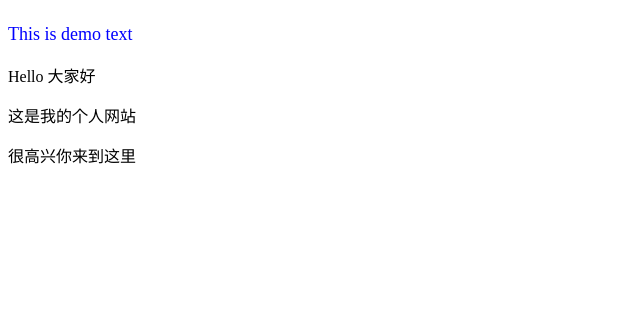
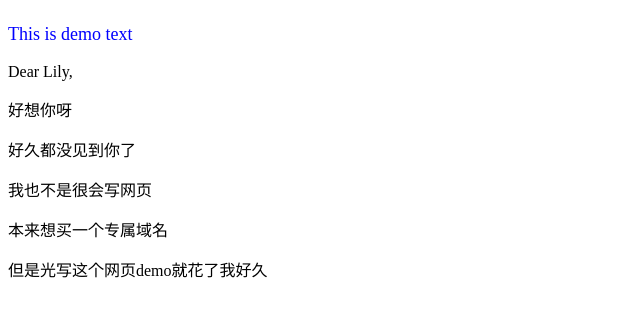
Before and after one commit to hanzining/hanzining.github.io, a plain HTML site: page index.html in a window 1280 px wide. Shown: the part 58-374 px from the top of the page, without its empty margins (0-640 px from the left). Drawn offline with Linux system fonts and the light colour scheme.

Commit message:
Update index.html

```diff
--- a/index.html
+++ b/index.html
@@ -1,5 +1,8 @@
 <h1 style="color:red;font-size:40px;">From HZN: </h1>
 <p style="color:blue;font-size:18px;">This is demo text</p>
-<p>Hello 大家好</p>
-<p>这是我的个人网站 </p>
-<p>很高兴你来到这里 </p>
+<p>Dear Lily,</p>
+<p> 好想你呀 </p>
+<p> 好久都没见到你了 </p>
+<p> 我也不是很会写网页 </p>
+<p> 本来想买一个专属域名 </p>
+<p> 但是光写这个网页demo就花了我好久 </p>
```
